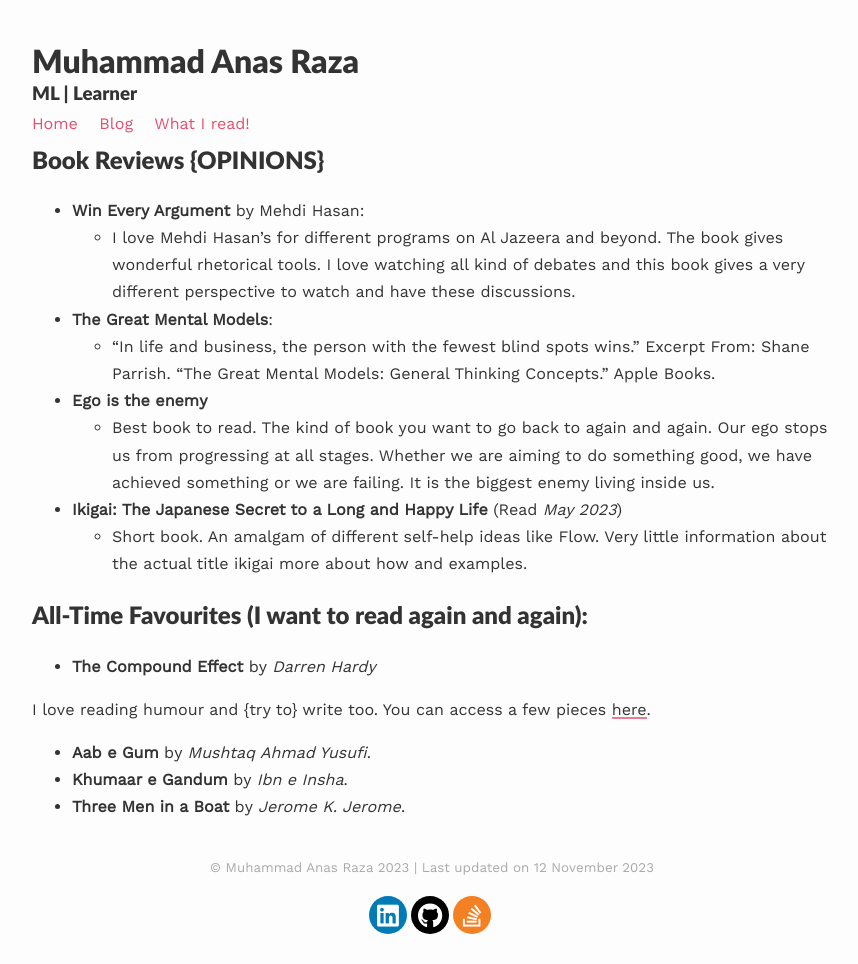
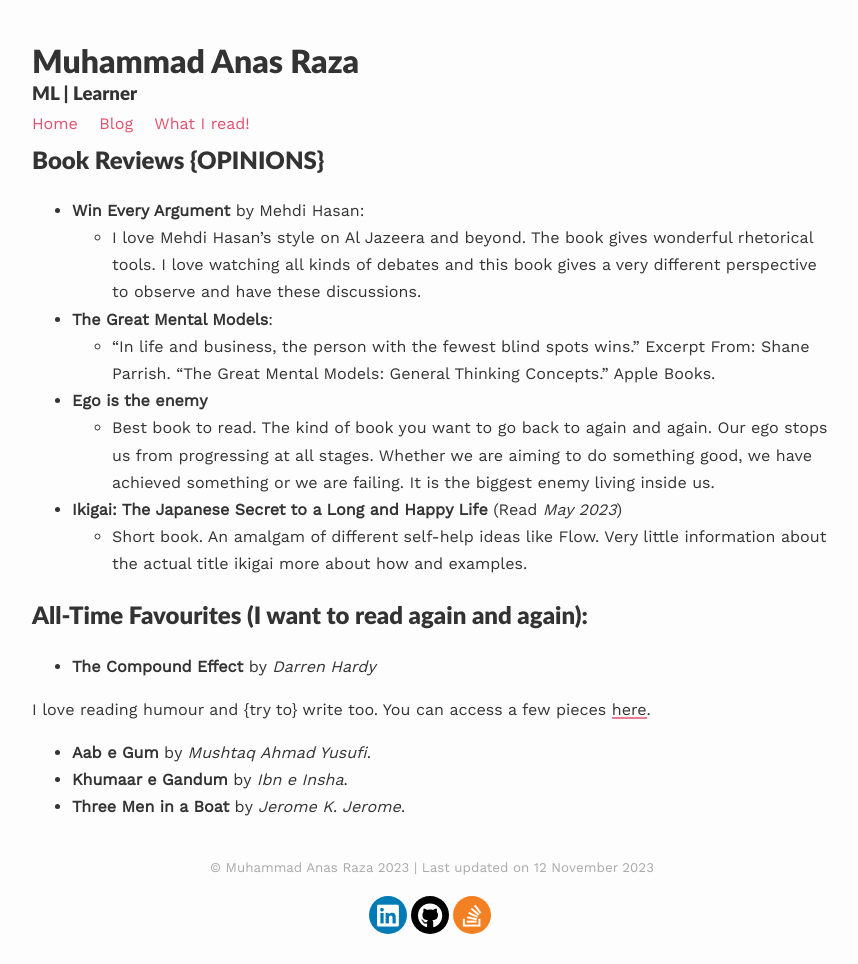
Before and after one commit to anas-rz/anas-rz.github.io, a Jekyll site: the page built from readings.md, in a window 1280 px wide. Shown: the whole page, without its empty margins (208-1066 px from the left). Built offline with Jekyll 4.4.1, drawn with Linux system fonts in a browser that asks for light colours; nearby versions of some CDN libraries; a script that is not in the unit is left out.

Commit message:
Update readings.md

```diff
--- a/readings.md
+++ b/readings.md
@@ -6,7 +6,7 @@ published: true
 
 ## Book Reviews \{OPINIONS\}
 - **Win Every Argument** by Mehdi Hasan:
-  - I love Mehdi Hasan's for different programs on Al Jazeera and beyond. The book gives wonderful rhetorical tools. I love watching all kind of debates and this book gives a very different perspective to watch and have these discussions.
+  - I love Mehdi Hasan's style on Al Jazeera and beyond. The book gives wonderful rhetorical tools. I love watching all kinds of debates and this book gives a very different perspective to observe and have these discussions.
 - **The Great Mental Models**:
   - “In life and business, the person with the fewest blind spots wins.”
 Excerpt From: Shane Parrish. “The Great Mental Models: General Thinking Concepts.” Apple Books.
```
